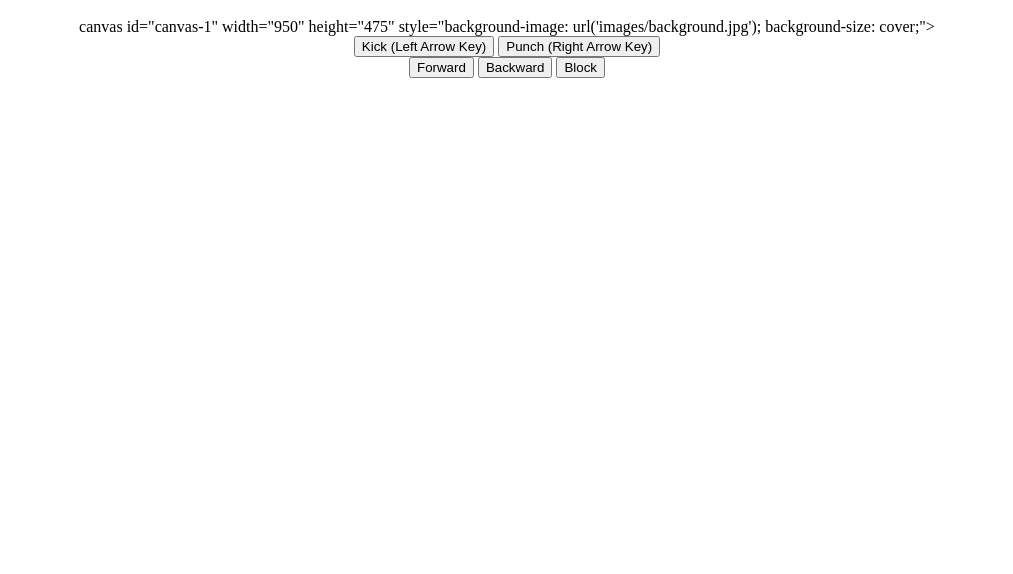
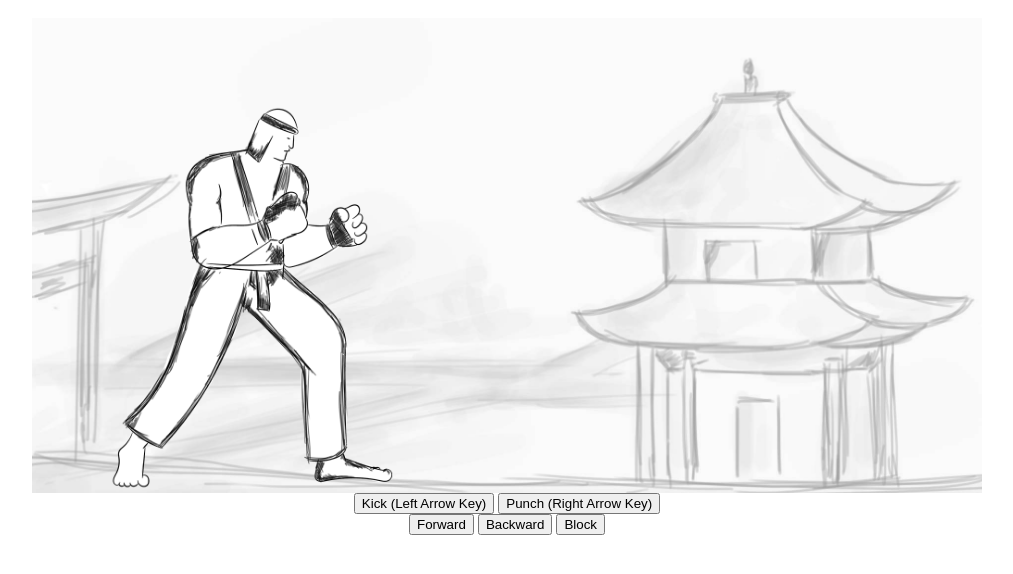
Before and after one commit to afeefaa333/animate-martial-arts, a plain HTML site: page index.html in a window 1280 px wide. Shown: the part 48-622 px from the top of the page, without its empty margins (133-1146 px from the left). Drawn offline with Linux system fonts and the light colour scheme.

Commit message:
Update index.html

```diff
--- a/index.html
+++ b/index.html
@@ -1,7 +1,7 @@
 
 <center>
     <h1>Animate Martial Art</h1>
-    canvas id="canvas-1" width="950" height="475" style="background-image: url('images/background.jpg'); background-size: cover;"></canvas>
+    <canvas id="canvas-1" width="950" height="475" style="background-image: url('images/background.jpg'); background-size: cover;"></canvas>
     <br/>
     <button id="kick">Kick (Left Arrow Key)</button>
     <button id="punch">Punch (Right Arrow Key)</button>
```
